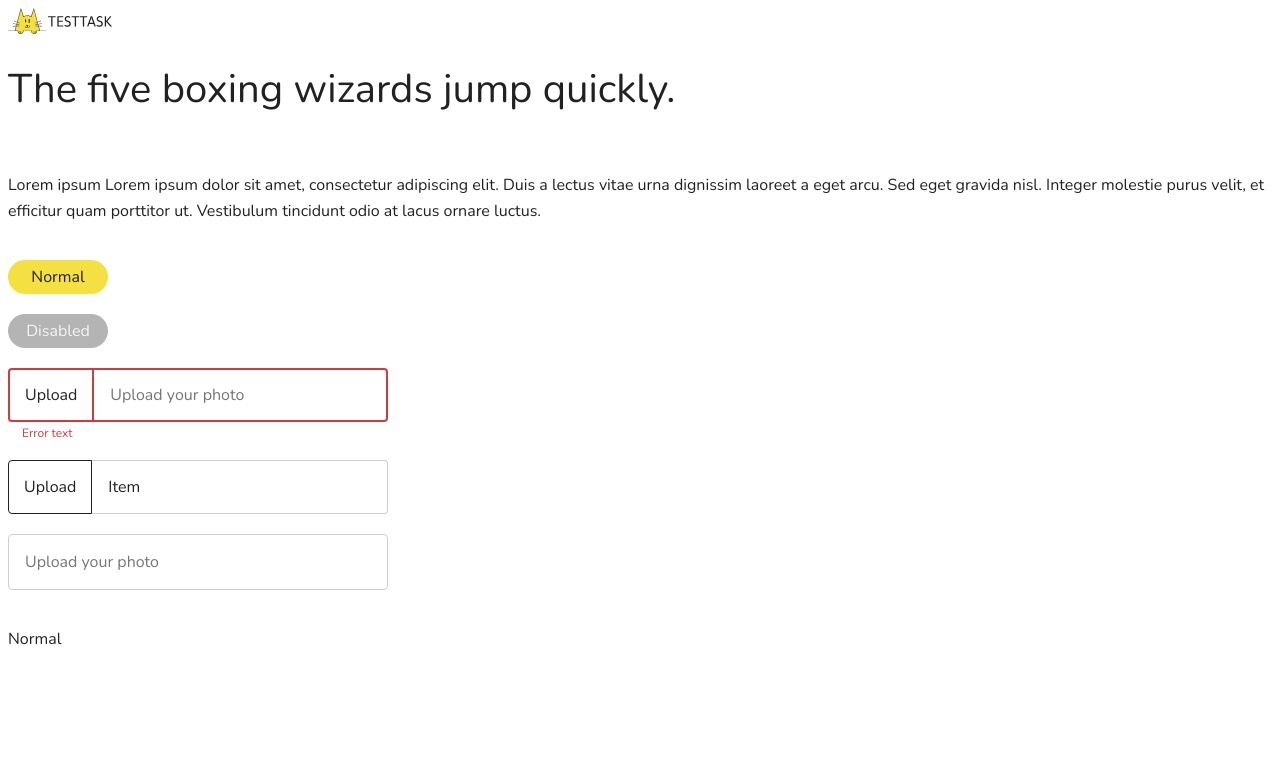
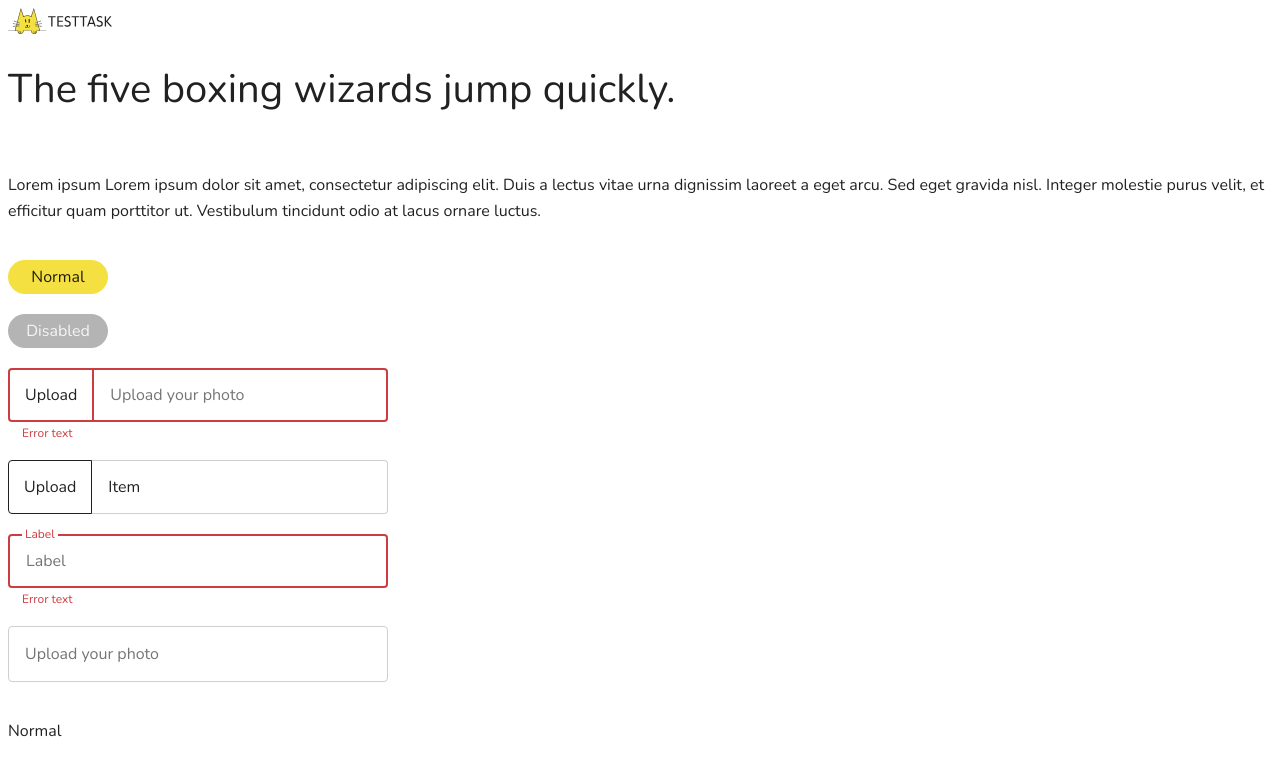
Before and after one commit to SpectreH/frontend-test-assignment, a Vue app in the folder frontend/: page / in a window 1280 px wide. Shown: the top 776 px of the page. Built offline with nearby package versions, Linux system fonts and the light colour scheme.

Commit message:
add input style

```diff
--- a/frontend/src/components/HelloWorld.vue
+++ b/frontend/src/components/HelloWorld.vue
@@ -7,17 +7,26 @@
 
     <div style="width: 380px; display: grid; gap: 20px">
       <div>
-        <div class="input-group" error="true">
+        <div class="input-group upload" error="true">
           <button type="button" upload>Upload</button>
           <input placeholder="Upload your photo" disabled>
         </div>
         <label class="error-message">Error text</label>
       </div>
 
-      <div class="input-group" error="false">
+      <div class="input-group upload" error="false">
         <button type="button" upload>Upload</button>
         <input placeholder="Upload your photo"  value="Item" disabled>
       </div>
+
+      <div>
+        <div class="input-group" error="true">
+          <label class="floating-label">Label</label>
+          <input placeholder="Label">
+        </div>
+        <label class="error-message">Error text</label>
+      </div>
+
 
       <input placeholder="Upload your photo">
     </div>
--- a/frontend/src/style/style.scss
+++ b/frontend/src/style/style.scss
@@ -41,11 +41,24 @@ button:not([upload]) {
   }
 }
 
+input {
+  flex: auto;
+  padding: 14px 16px 14px 16px;
+  background-color: transparent;
+  border: 1px solid #D0CFCF;
+  border-radius: 4px;
+
+  &:focus-visible {
+    outline: none;
+  }
+}
+
 .input-group {
   display: flex;
   width: 100%;
   height: 54px;
 
+  &.upload {
     button[upload] {
       border: 1px solid rgba(0, 0, 0, 0.87);
       border-radius: 4px 0px 0px 4px;
@@ -63,23 +76,35 @@ button:not([upload]) {
         color: rgba(0, 0, 0, 0.87);
       }
     }
+  }
+
+  label.floating-label {
+    position: absolute;
+    right: auto;
+    transform: translate3d(12px, -13px, 0px) scale(.75);
+    z-index: 3
+  }
+
+  label.floating-label::after {
+    content: " ";
+    display: block;
+    position: absolute;
+    background: #fff;
+    height: 8px;
+    top: 40%;
+    left: -4px;
+    right: -4px;
+    z-index: -1;
+  }
 
   &[error="true"] {
+    label {
+      color: $error;
+    }
+
     button[upload], input {
       border: 2px solid $error;
     }
-  }
-}
-
-input {
-  flex: auto;
-  padding: 14px 16px 14px 16px;
-  background-color: transparent;
-  border: 1px solid #D0CFCF;
-  border-radius: 4px;
-
-  &:focus-visible {
-    outline: none;
   }
 }
 
```
Lines whose indentation alone changed are shown as unchanged.
